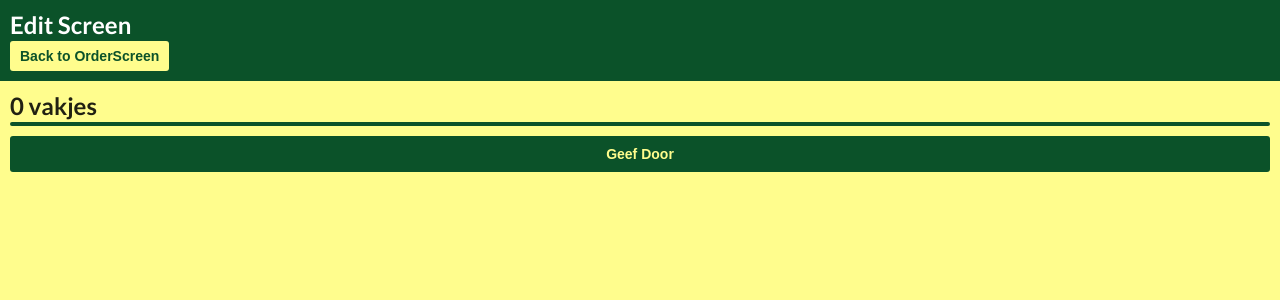
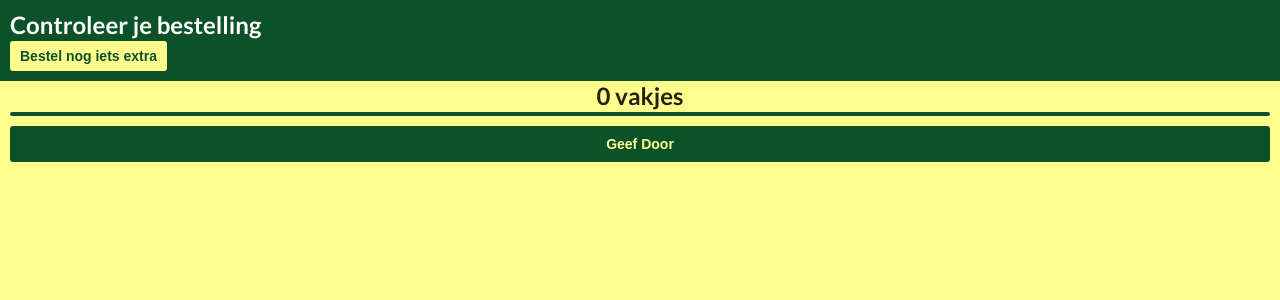
Before and after one commit to mitchelldevaere/Pista, a React (Create React App) app in the folder Pista_App/: page /edit in a window 1280 px wide. Shown: the top 300 px of the page. Built offline with nearby package versions, Linux system fonts and the light colour scheme.

Commit message:
extra aanpassingen

```diff
--- a/Pista_App/src/Screens/EditScreen.js
+++ b/Pista_App/src/Screens/EditScreen.js
@@ -150,18 +150,18 @@ function EditScreen({ location }) {
   return (
     <div className="edit-container">
       <div className="edit-header">
-        <h1 className="edit-title">Edit Screen</h1>
-        <button className="edit-back-button" onClick={() => handleReturnToOrderScreen()}>Back to OrderScreen</button>
+        <h1 className="edit-title">Controleer je bestelling</h1>
+        <button className="edit-back-button" onClick={() => handleReturnToOrderScreen()}>Bestel nog iets extra</button>
       </div>
       <div className="edit-content">
-        <div>
+        <div className="edit-price">
           <h2>{calculateTotalPrice(orderlines) * 2} vakjes</h2>
         </div>
         <div className="edit-orders">
           {orderlines.map((orderline, index) => (
             <div key={orderline.id} className="edit-ordered-item">
               <div className="edit-item-info">
-                {orderline.naam} {orderline.saus === "/" ? null : `- ${orderline.saus}`} - {orderline.hoeveelheid} stuks
+                {orderline.naam} {orderline.saus === "/" ? null : `- ${orderline.saus}`} - {orderline.hoeveelheid} {orderline.hoeveelheid === 1 ? "stuk" : "stuks"}
               </div>
               <div className="edit-item-quantity">
                 <button className="edit-quantity-button" onClick={() => decreaseQuantity(index)}>-</button>
--- a/Pista_App/src/styles/editScreen.css
+++ b/Pista_App/src/styles/editScreen.css
@@ -12,6 +12,10 @@
     padding: 10px;
     width: 100%;
     margin: 0;
+  }
+
+  .edit-price {
+    text-align: center;
   }
 
   .edit-orders {
@@ -53,7 +57,9 @@
   }
 
   .edit-content {
-    padding: 10px;
+    padding-left: 10px;
+    padding-bottom: 10px;
+    padding-right: 10px;
   }
 
   .edit-ordered-item {
```
